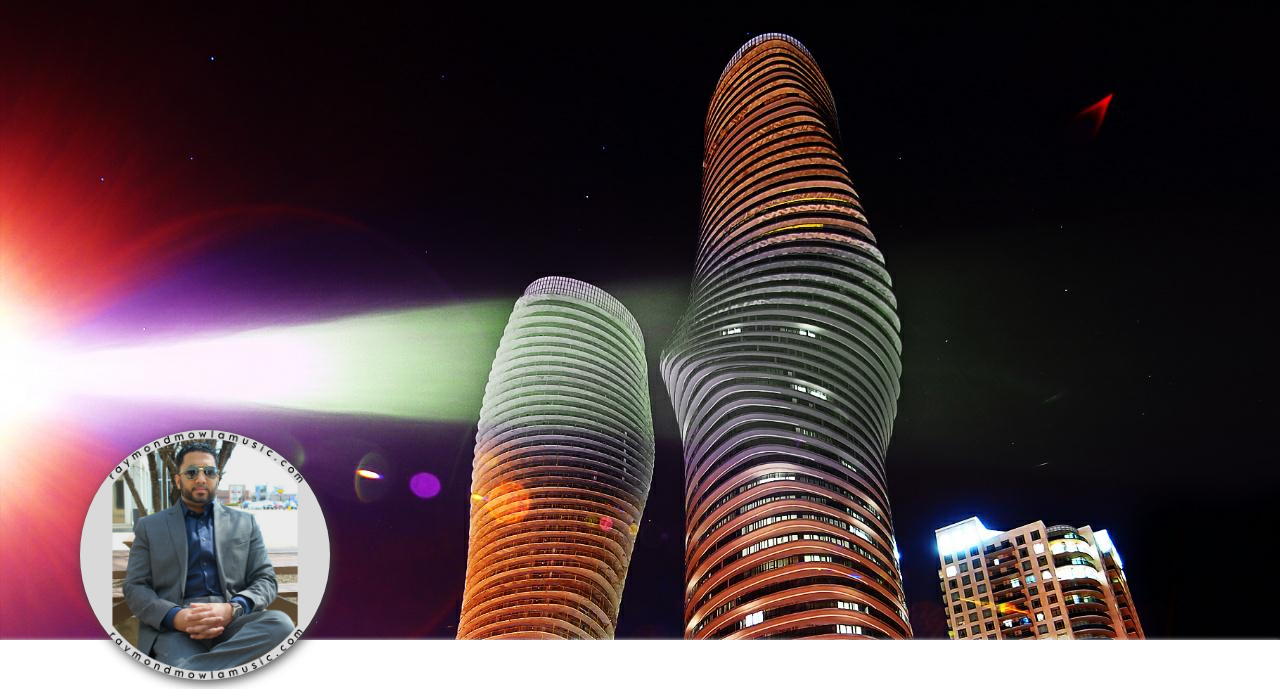
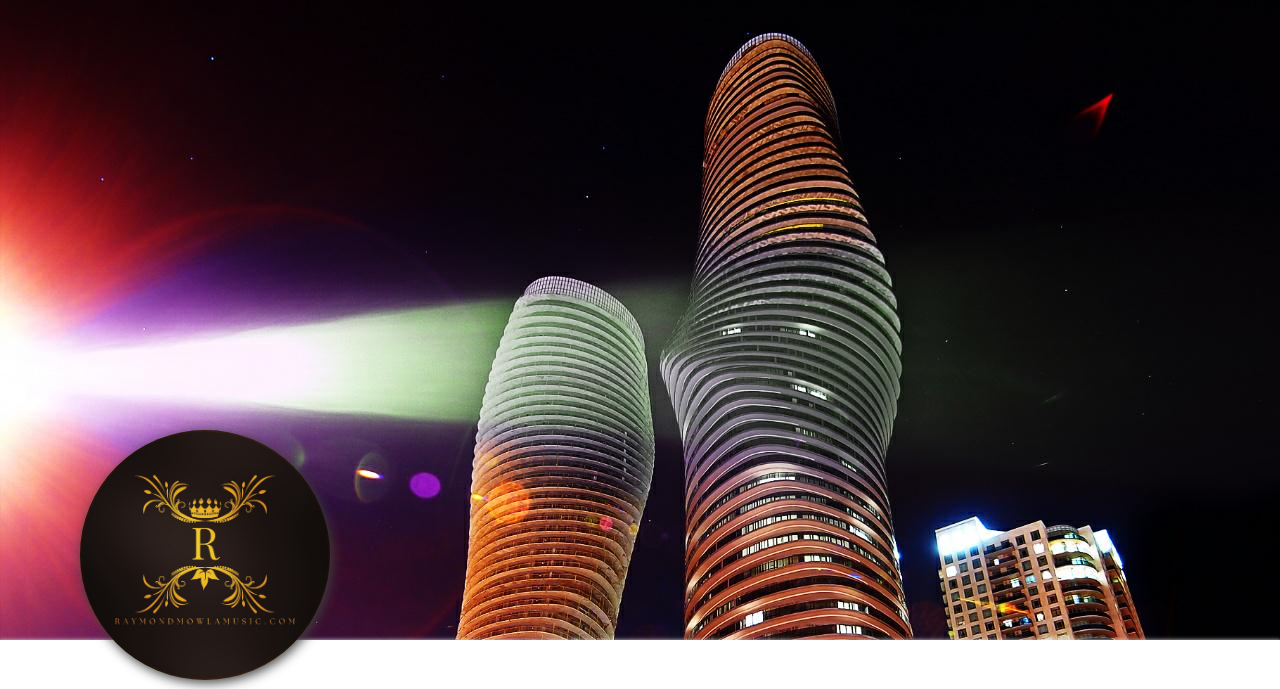
Before and after one commit to sean-xiao-zhao7/ray, a website with bundled scripts: page index.html in a window 1280 px wide. Shown: the top 689 px of the page. Built offline with nearby package versions, Linux system fonts and the light colour scheme.

Commit message:
Add style4 image

```diff
--- a/index.html
+++ b/index.html
@@ -7,7 +7,11 @@
         <title></title>
         <script type="module" src="index.js" defer></script>
         <link rel="stylesheet" href="style/output/index.css" />
-        <link rel="icon" type="image/x-icon" href="/assets/images/stylus.jpg" />
+        <link
+            rel="icon"
+            type="image/x-icon"
+            href="/assets/images/stylus4.jpg"
+        />
         <!-- font awesome social icons -->
         <link
             rel="stylesheet"
@@ -25,7 +29,7 @@
         <section id="header-image"></section>
         <header>
             <div id="name">
-                <img src="./assets/images/stylus3.jpg" id="header-avatar" />
+                <img src="./assets/images/stylus4.jpg" id="header-avatar" />
                 <h1></h1>
                 <span></span>
             </div>
@@ -150,7 +154,7 @@
             </section>
         </section>
         <footer>
-            <img src="./assets/images/stylus3.jpg" alt="stylus" />
+            <img src="./assets/images/stylus4.jpg" alt="stylus" />
             <section id="footer-links">
                 <section id="social">
                     <a
```
Also changed, not shown: assets/images/stylus4.jpg (added).
